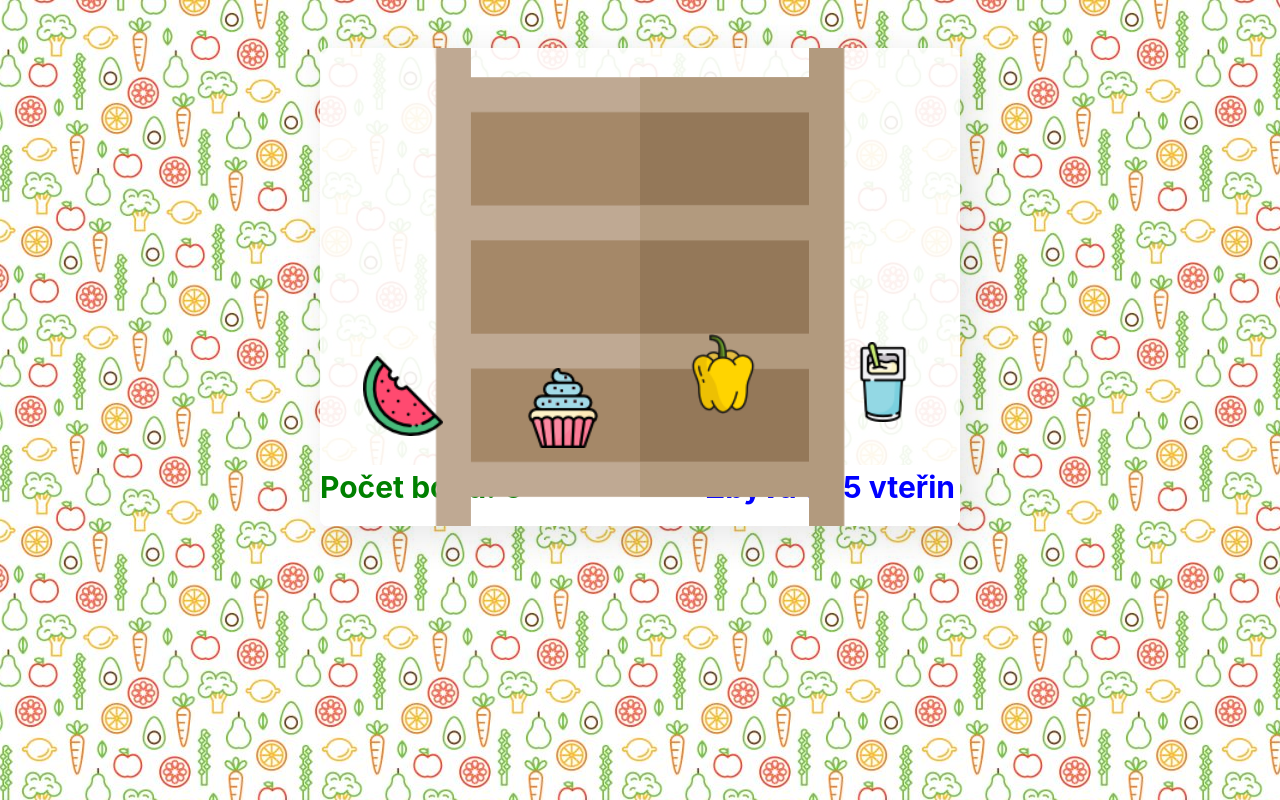
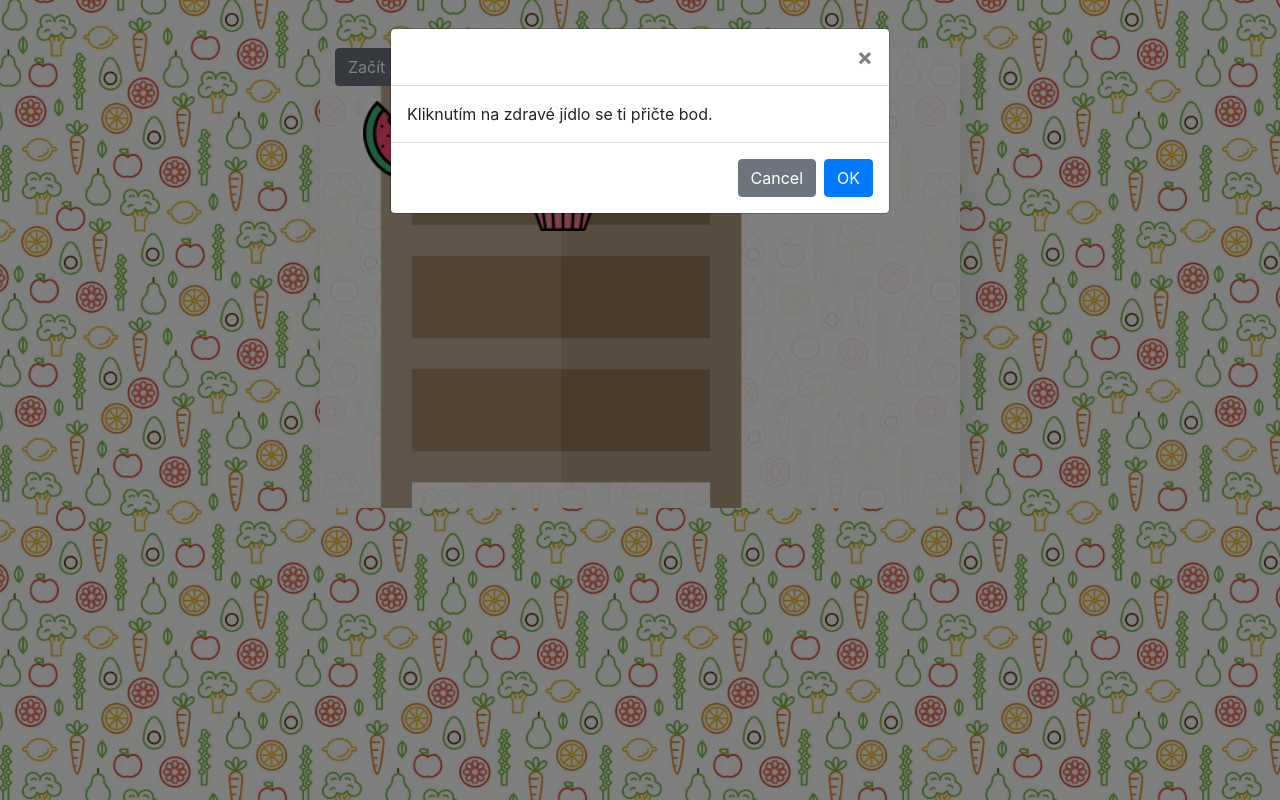
Before and after one commit to AnickaVargova/recepty-hrave-a-zdrave, a Vue app in the folder finalni-projekt/: page /hra1 in a window 1280 px wide. Built offline with nearby package versions, Linux system fonts and the light colour scheme.

Commit message:
Hra1-instrukce

```diff
--- a/finalni-projekt/src/views/Hra1.vue
+++ b/finalni-projekt/src/views/Hra1.vue
@@ -1,5 +1,48 @@
 <template>
   <div class="pozadi overflow-hidden col-md-6 mx-auto mt-5">
+    <div v-if="ukazInstrukce">
+      <div>
+        <b-button @click="ukazInstrukce = !ukazInstrukce">Začít hru</b-button>
+
+        <b-modal v-model="ukazInstrukce"
+          >Kliknutím na zdravé jídlo se ti přičte bod.</b-modal
+        >
+      </div>
+
+
+      <div class="police d-flex">
+        <div id="jidlo col-md-10 mx-auto">
+          <div
+            class="ikonaJidla"
+            id="ikona1"
+            v-bind:style="{ top: '50px' }"
+            v-on:click="priKliknuti1"
+          >
+            <img
+              v-bind:src="require(`./../assets/ikony/${jidlo1.ikona}`)"
+              alt="jídlo"
+            />
+          </div>
+          <div
+            class="ikonaJidla"
+            id="ikona2"
+            v-bind:style="{ top: '100px' }"
+            v-on:click="priKliknuti2"
+          >
+            <img
+              v-bind:src="require(`./../assets/ikony/${jidlo2.ikona}`)"
+              alt="jídlo"
+            />
+          </div>
+          <img
+            class="col-md-10 mx-auto shelf"
+            src="./../assets/ikony/shelf.png"
+          />
+        </div>
+      </div>
+    </div>
+
+    <div v-else>
       <div class="police d-flex">
         <div id="jidlo col-md-10 mx-auto">
           <div
@@ -8,7 +51,10 @@
             v-bind:style="{ top: `${jidlo1.posunOsaY}px` }"
             v-on:click="priKliknuti1"
           >
-          <img v-bind:src="require(`./../assets/ikony/${jidlo1.ikona}`)" alt="jídlo" />
+            <img
+              v-bind:src="require(`./../assets/ikony/${jidlo1.ikona}`)"
+              alt="jídlo"
+            />
           </div>
           <div
             class="ikonaJidla"
@@ -16,7 +62,10 @@
             v-bind:style="{ top: `${jidlo2.posunOsaY}px` }"
             v-on:click="priKliknuti2"
           >
-          <img v-bind:src="require(`./../assets/ikony/${jidlo2.ikona}`)" alt="jídlo" />
+            <img
+              v-bind:src="require(`./../assets/ikony/${jidlo2.ikona}`)"
+              alt="jídlo"
+            />
           </div>
           <div
             class="ikonaJidla"
@@ -24,7 +73,10 @@
             v-bind:style="{ top: `${jidlo3.posunOsaY}px` }"
             v-on:click="priKliknuti3"
           >
-          <img v-bind:src="require(`./../assets/ikony/${jidlo3.ikona}`)" alt="jídlo" />
+            <img
+              v-bind:src="require(`./../assets/ikony/${jidlo3.ikona}`)"
+              alt="jídlo"
+            />
           </div>
           <div
             class="ikonaJidla"
@@ -32,11 +84,17 @@
             v-bind:style="{ top: `${jidlo4.posunOsaY}px` }"
             v-on:click="priKliknuti4"
           >
-          <img v-bind:src="require(`./../assets/ikony/${jidlo4.ikona}`)" alt="jídlo" />
+            <img
+              v-bind:src="require(`./../assets/ikony/${jidlo4.ikona}`)"
+              alt="jídlo"
+            />
           </div>
         </div>
 
-      <img class="col-md-10 mx-auto shelf" src="./../assets/ikony/shelf.png" />
+        <img
+          class="col-md-10 mx-auto shelf"
+          src="./../assets/ikony/shelf.png"
+        />
       </div>
       <div id="vysledek">
         <div v-if="konecHry" class="row">
@@ -45,16 +103,19 @@
             style="margin: 10px 0 0 0 "
             class="btn btn-primary"
             v-on:click="zacitHru"
-        >Hrát znovu?</button>
+          >
+            Hrát znovu?
+          </button>
         </div>
         <div id="prehled" v-else>
-        <p id="body">Počet bodů: {{ pocetBodu-pocetChyb }}</p>
+          <p id="body">Počet bodů: {{ pocetBodu - pocetChyb }}</p>
           <!--        <p id="chyby">Počet chyb: {{ pocetChyb }}</p>-->
           <div id="minutka">Zbývá ti {{ minutka }} vteřin</div>
           <!-- vyřešit sklonovani -->
         </div>
       </div>
       <!--    <button class="rozcestnik"><router-link to="/" class="odkaz">DOMŮ</router-link></button>-->
+    </div>
   </div>
 </template>
 
@@ -63,6 +124,7 @@ import ikony from "./../assets/ikony.js";
 export default {
   data() {
     return {
+      ukazInstrukce: true,
       ikonyJidla: ikony,
       jidlo1: null,
       jidlo2: null,
@@ -76,14 +138,14 @@ export default {
       interval4: null,
       konecHry: false,
       minutka: 20,
-      intervalMinutka: null
+      intervalMinutka: null,
     };
   },
   computed: {
     vysledek() {
       return `Výborně! Tvůj počet bodů: ${this.pocetBodu}`;
       //dodelat funkci na sklonovani: bod, body, bodu
-    }
+    },
   },
   methods: {
     vratIkonu1() {
@@ -166,6 +228,7 @@ export default {
     },
 
     priKliknuti1() {
+      console.log(this.ukazInstrukce);
       if (!this.konecHry) {
         if (this.jidlo1.zdrave) {
           this.pocetBodu++;
@@ -227,6 +290,7 @@ export default {
     },
 
     zacitHru() {
+      // this.ukazInstrukce=true;
       this.pocetBodu = 0;
       this.pocetChyb = 0;
       this.konecHry = false;
@@ -239,13 +303,13 @@ export default {
       this.pohybujIkonou3();
       this.pohybujIkonou4();
       this.odectiSekundu();
-      setTimeout(this.citacCasu, 20000);
-    }
+      setTimeout(this.citacCasu, 5000);
+    },
   },
 
   created() {
     this.zacitHru();
-  }
+  },
 };
 </script>
 
```
Lines whose indentation alone changed are shown as unchanged.
